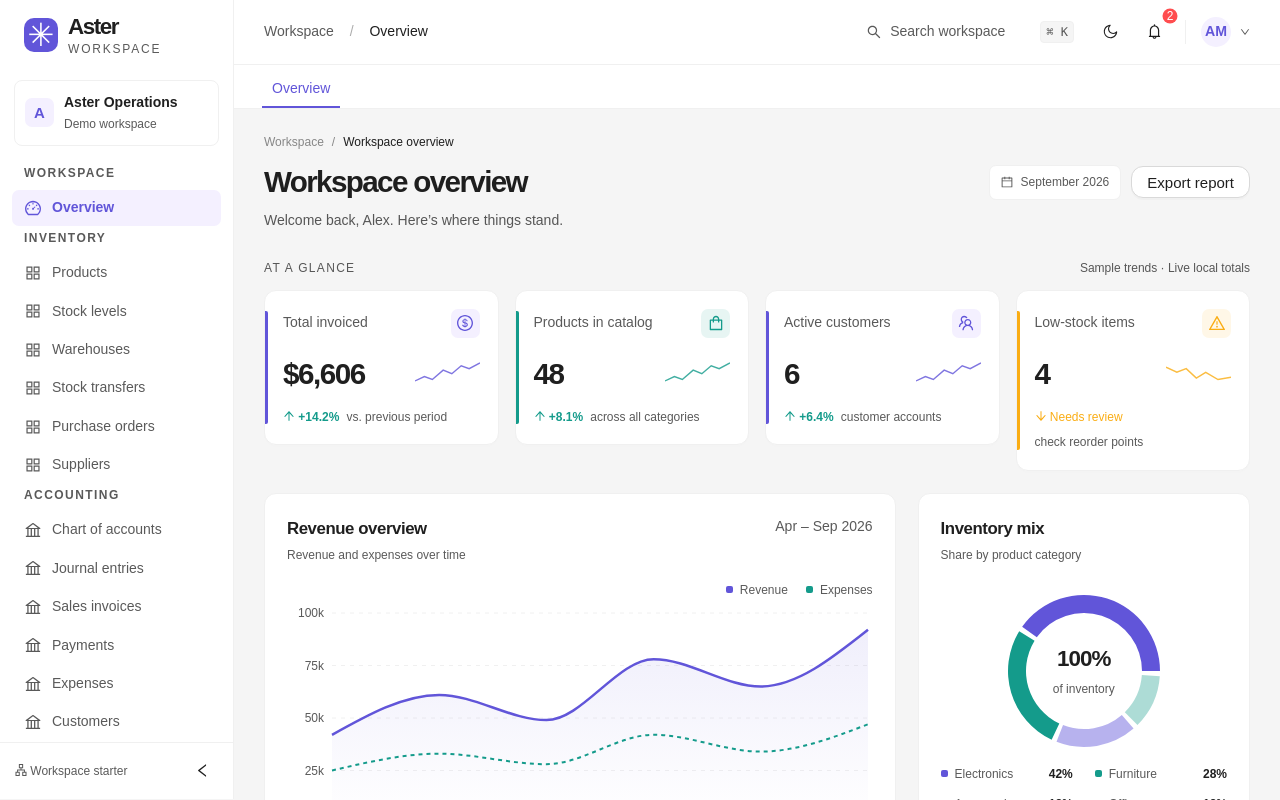
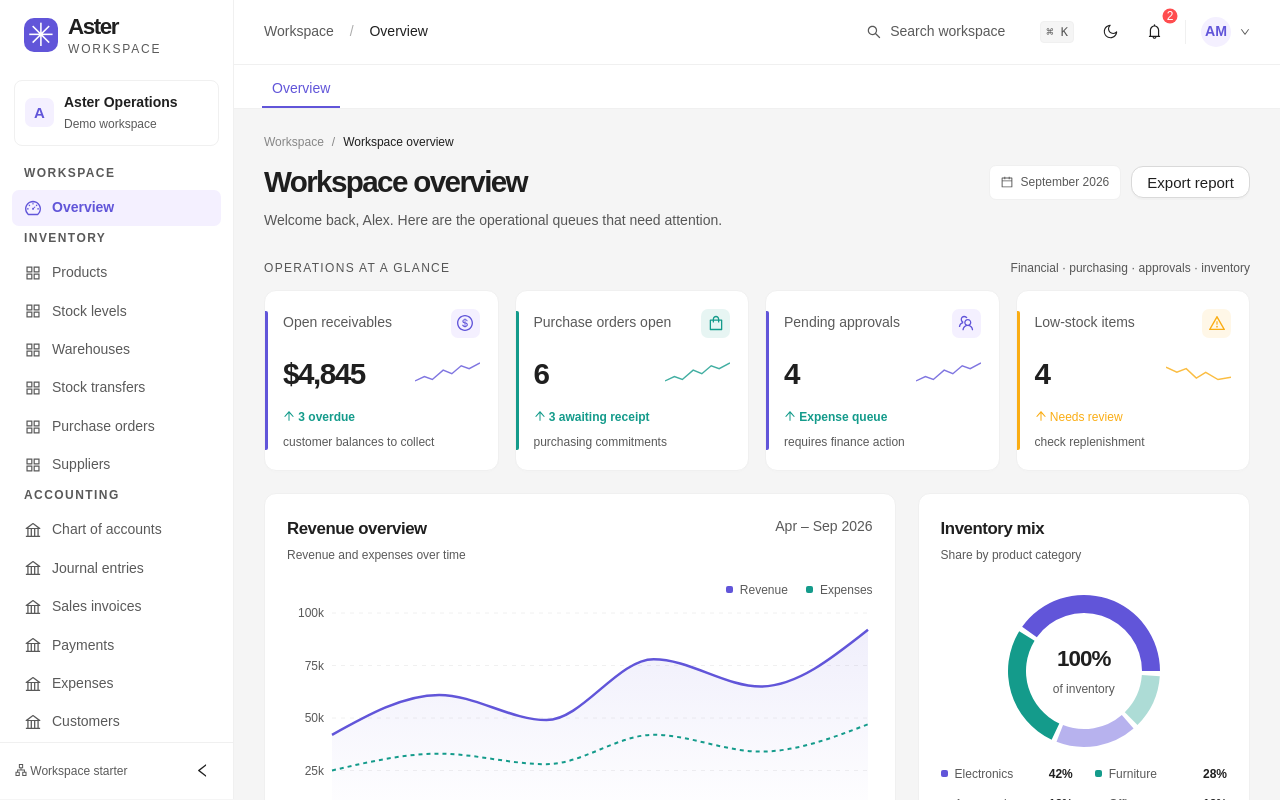
Before and after one commit to ahmaduarmash/erp-template, a React (Vite) app: page /#/login in a window 1280 px wide. Both pictures are taken after a click on the button "Enter demo". Shown: the top 800 px of the page. Built offline with nearby package versions, Linux system fonts and the light colour scheme.

Commit message:
feat: align dashboard with operational ERP queues

```diff
--- a/src/pages/Dashboard.tsx
+++ b/src/pages/Dashboard.tsx
@@ -1,6 +1,5 @@
 import { lazy, Suspense } from 'react';
 import {
-  ArrowDownOutlined,
   ArrowRightOutlined,
   ArrowUpOutlined,
   CalendarOutlined,
@@ -24,41 +23,43 @@ export default function Dashboard() {
     currency: workspace.org.currency,
     maximumFractionDigits: 0,
   });
-  const total = workspace.records['sales-invoices'].reduce((sum, r) => sum + Number(r.amount), 0);
+  const invoices = workspace.records['sales-invoices'];
+  const purchaseOrders = workspace.records['purchase-orders'];
+  const stock = workspace.records['stock-levels'];
+  const expenses = workspace.records.expenses;
+  const receivables = invoices
+    .filter((row) => row.status !== 'Paid')
+    .reduce((sum, row) => sum + Number(row.amount), 0);
   const metrics = [
     {
-      label: 'Total invoiced',
-      value: currency.format(total),
-      delta: '+14.2%',
-      detail: 'vs. previous period',
+      label: 'Open receivables',
+      value: currency.format(receivables),
+      delta: `${invoices.filter((row) => row.status === 'Overdue').length} overdue`,
+      detail: 'customer balances to collect',
       icon: <DollarOutlined />,
       accent: 'primary',
     },
     {
-      label: 'Products in catalog',
-      value: String(workspace.records.products.length),
-      delta: '+8.1%',
-      detail: 'across all categories',
+      label: 'Purchase orders open',
+      value: String(purchaseOrders.filter((row) => !['Received', 'Cancelled'].includes(String(row.status))).length),
+      delta: `${purchaseOrders.filter((row) => row.status === 'Ordered').length} awaiting receipt`,
+      detail: 'purchasing commitments',
       icon: <ShoppingOutlined />,
       accent: 'accent',
     },
     {
-      label: 'Active customers',
-      value: String(workspace.records.customers.filter((r) => r.status === 'Active').length),
-      delta: '+6.4%',
-      detail: 'customer accounts',
+      label: 'Pending approvals',
+      value: String(expenses.filter((row) => row.status === 'Pending').length),
+      delta: 'Expense queue',
+      detail: 'requires finance action',
       icon: <TeamOutlined />,
       accent: 'primary',
     },
     {
       label: 'Low-stock items',
-      value: String(
-        workspace.records['stock-levels'].filter(
-          (r) => Number(r.quantity) <= Number(r.reorder) || r.status === 'Low stock',
-        ).length,
-      ),
+      value: String(stock.filter((row) => Number(row.quantity) <= Number(row.reorder) || row.status === 'Low stock').length),
       delta: 'Needs review',
-      detail: 'check reorder points',
+      detail: 'check replenishment',
       icon: <WarningOutlined />,
       accent: 'warning',
     },
@@ -67,7 +68,7 @@ export default function Dashboard() {
     <MotionSurface page>
       <PageHeader
         title="Workspace overview"
-        description={`Welcome back, ${workspace.profile.name.split(' ')[0]}. Here’s where things stand.`}
+        description={`Welcome back, ${workspace.profile.name.split(' ')[0]}. Here are the operational queues that need attention.`}
         action={
           <>
             <span className="date-pill">
@@ -88,8 +89,8 @@ export default function Dashboard() {
         }
       />
       <div className="overview-label">
-        <span>AT A GLANCE</span>
-        <span>Sample trends · Live local totals</span>
+        <span>OPERATIONS AT A GLANCE</span>
+        <span>Financial · purchasing · approvals · inventory</span>
       </div>
       <div className="kpi-grid">
         {metrics.map((m, i) => (
@@ -103,11 +104,7 @@ export default function Dashboard() {
                 {m.value}
                 <svg className="sparkline" viewBox="0 0 90 32" aria-hidden="true">
                   <polyline
-                    points={
-                      i === 3
-                        ? '0,8 15,15 28,10 42,23 55,15 72,25 90,22'
-                        : '0,27 13,21 24,25 39,12 51,17 64,6 75,10 90,2'
-                    }
+                    points={i === 3 ? '0,8 15,15 28,10 42,23 55,15 72,25 90,22' : '0,27 13,21 24,25 39,12 51,17 64,6 75,10 90,2'}
                     fill="none"
                     stroke="currentColor"
                     strokeWidth="2"
@@ -116,7 +113,7 @@ export default function Dashboard() {
               </div>
               <div className="stat-bottom">
                 <span className={i === 3 ? 'trend-warning' : 'trend-positive'}>
-                  {i === 3 ? <ArrowDownOutlined /> : <ArrowUpOutlined />} {m.delta}
+                  <ArrowUpOutlined /> {m.delta}
                 </span>
                 <span>{m.detail}</span>
               </div>
@@ -124,14 +121,7 @@ export default function Dashboard() {
           </MotionSurface>
         ))}
       </div>
-      <Suspense
-        fallback={
-          <div className="panel p-6">
-            <Skeleton active />
-            <Skeleton active />
-          </div>
-        }
-      >
+      <Suspense fallback={<div className="panel p-6"><Skeleton active /><Skeleton active /></div>}>
         <Charts />
       </Suspense>
       <section className="panel activity-panel">
@@ -147,20 +137,13 @@ export default function Dashboard() {
         {workspace.activity.slice(0, 4).map((a, i) => (
           <div className="activity-row" key={a.id}>
             <Avatar className={i % 2 ? 'avatar accent-avatar' : 'avatar'}>
-              {a.name
-                .split(' ')
-                .map((n) => n[0])
-                .join('')}
+              {a.name.split(' ').map((n) => n[0]).join('')}
             </Avatar>
             <div>
               <strong>{a.action}</strong>
-              <p>
-                {a.name} <span>·</span> {a.module}
-              </p>
+              <p>{a.name} <span>·</span> {a.module}</p>
             </div>
-            <time>
-              {new Date(a.date).toLocaleTimeString([], { hour: '2-digit', minute: '2-digit' })}
-            </time>
+            <time>{new Date(a.date).toLocaleTimeString([], { hour: '2-digit', minute: '2-digit' })}</time>
           </div>
         ))}
       </section>
```
